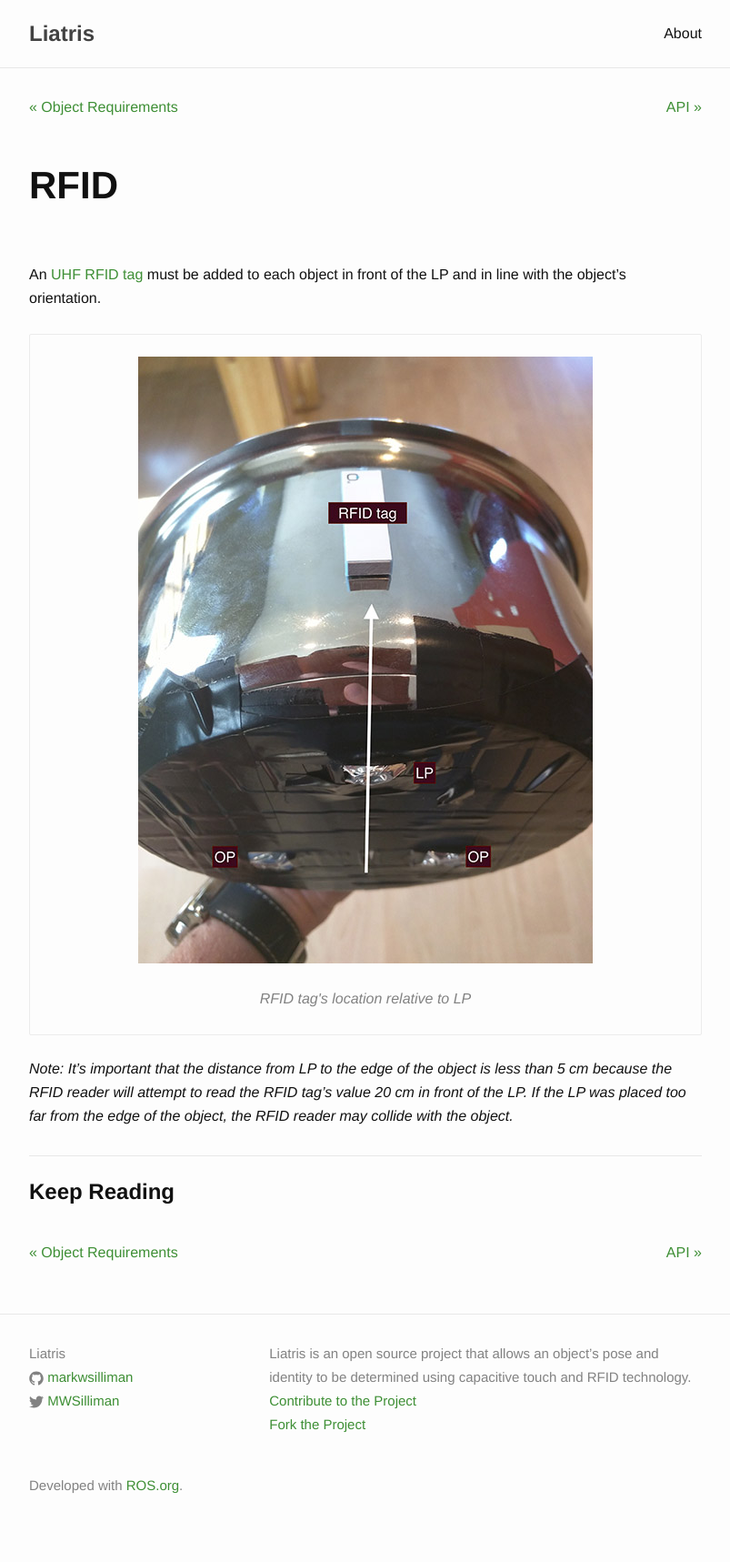
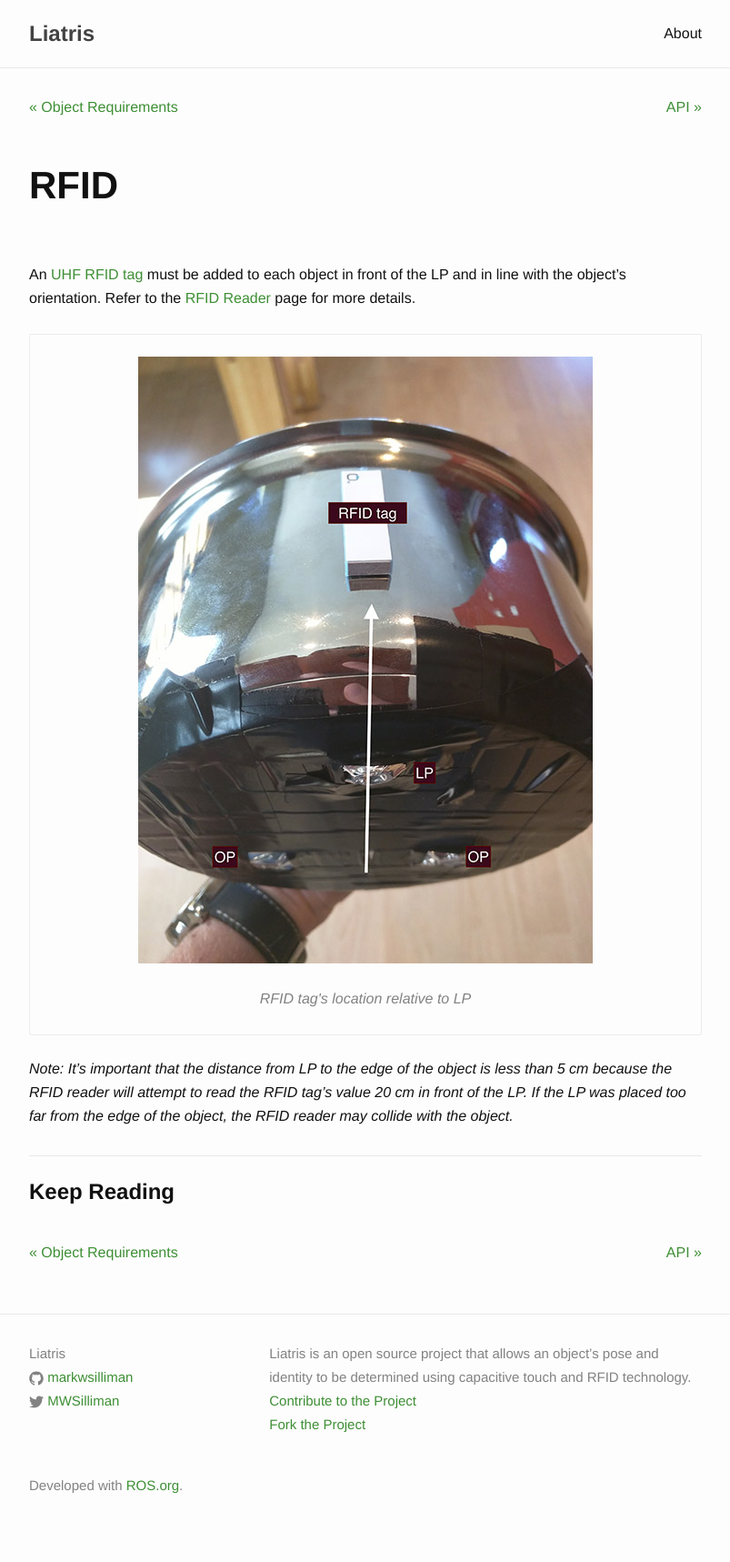
Before and after one commit to markwsilliman/liatris-org, a Jekyll site: the page built from _posts/2015-06-19-3.markdown, in a window 1280 px wide. Shown: the whole page at 91% size, without its empty margins (238-1041 px from the left). Built offline with Jekyll 4.4.1, drawn with Linux system fonts in a browser that asks for light colours; nearby versions of some CDN libraries.

Commit message:
RFID reader reference

```diff
--- a/_posts/2015-06-19-3.markdown
+++ b/_posts/2015-06-19-3.markdown
@@ -5,7 +5,7 @@ date:   2015-02-01 13:46:08
 answerrostag: "hardware"
 ---
 
-An [UHF RFID tag](https://en.wikipedia.org/wiki/Radio-frequency_identification#Frequencies) must be added to each object in front of the LP and in line with the object's orientation.
+An [UHF RFID tag](https://en.wikipedia.org/wiki/Radio-frequency_identification#Frequencies) must be added to each object in front of the LP and in line with the object's orientation.  Refer to the [RFID Reader](http://liatris.org/2015/02/01/8/) page for more details.
 
 {% include image.html img="/assets/lptorfid.jpg" title="RFID tag's location relative to LP" %}
 
```
